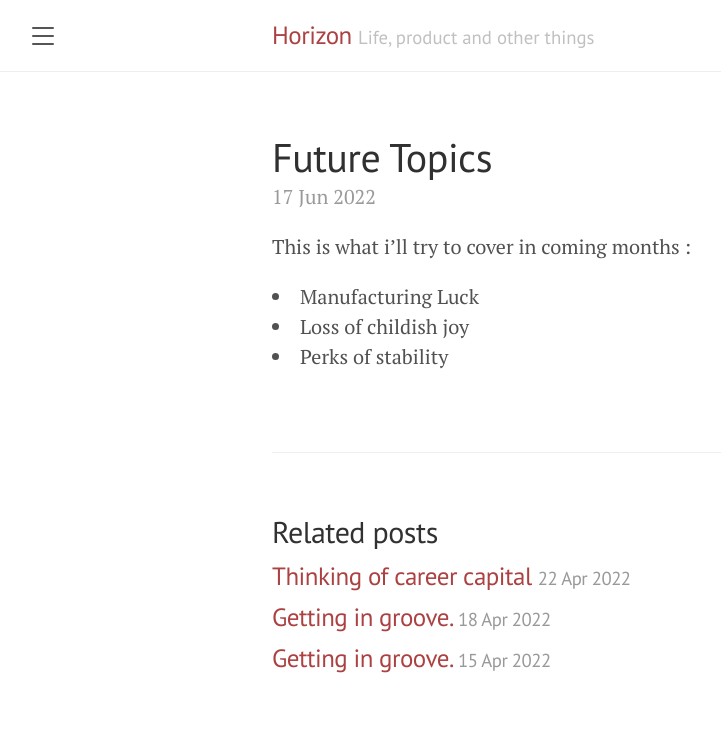
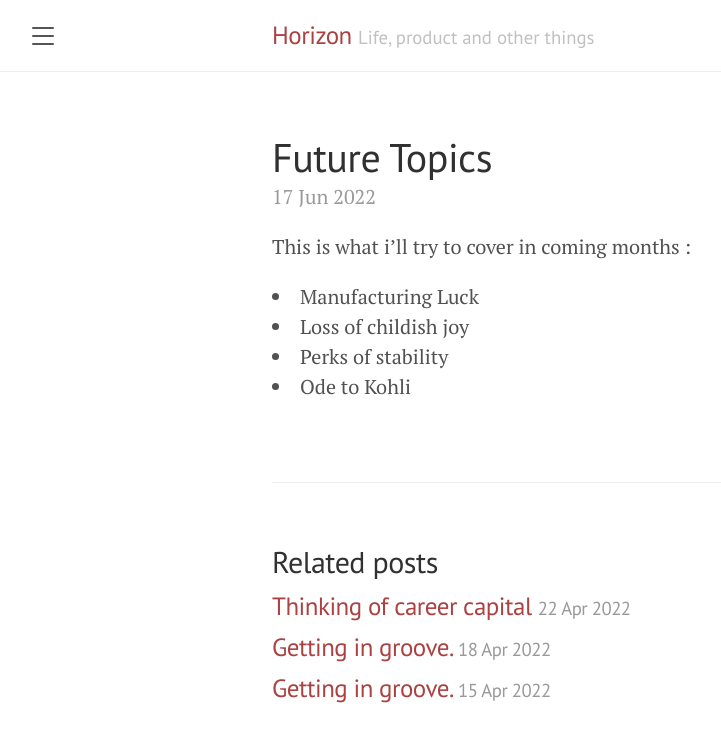
Before and after one commit to asaiatin/asaiatin.github.io, a Jekyll site: the page built from _posts/2022-06-17-Future topics.md, in a window 1280 px wide. Shown: the top 742 px of the page, without its empty margins (8-729 px from the left). Built offline with Jekyll 4.4.1, drawn with Linux system fonts in a browser that asks for light colours.

Commit message:
Update 2022-06-17-Future topics.md
Checking new setup on windows

```diff
--- a/_posts/2022-06-17-Future topics.md
+++ b/_posts/2022-06-17-Future topics.md
@@ -7,3 +7,4 @@ This is what i'll try to cover in coming months :
 <li> Manufacturing Luck </li>
 <li> Loss of childish joy </li>
 <li> Perks of stability </li>
+<li> Ode to Kohli </li>
```
